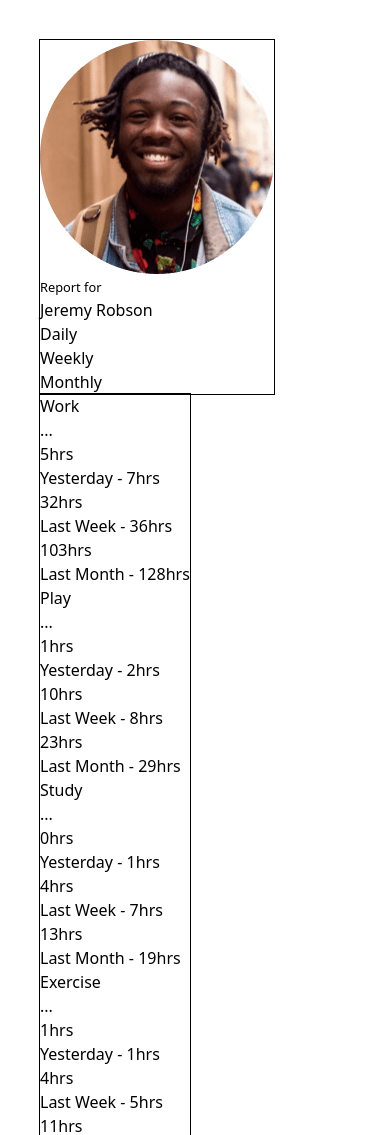
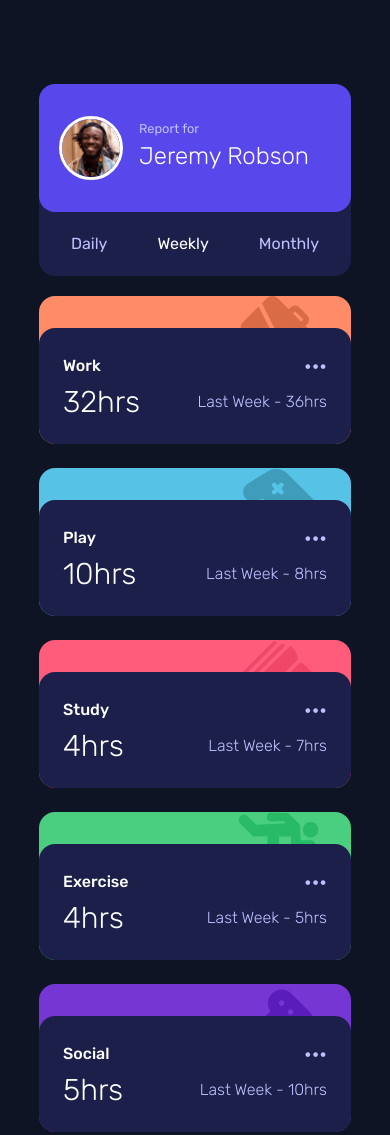
Before and after one commit to nazeeha-kb/time-tracking-dashboard, a website: page index.html in a window 390 px wide. Shown: the top 1135 px of the page. Drawn offline with nearby package versions, Linux system fonts and the light colour scheme; files that its build step writes are made by us from their sources.

Commit message:
mobile and PC UI layout

```diff
--- a/index.html
+++ b/index.html
@@ -1,4 +1,4 @@
-<!DOCTYPE html>
+<!doctype html>
 <html lang="en">
   <head>
     <meta charset="UTF-8" />
@@ -36,40 +36,51 @@
       }
     </style>
   </head>
-  <body>
-    <main class="p-10">
+  <body
+    class="bg-navy-950 min-h-screen text-white rubik-400 flex flex-col justify-center items-center pt-15"
+  >
+    <main
+      class="p-6 flex flex-col md:gap-6 md:flex-row md:min-h-110 min-h-160 min-w-90 md:w-[clamp(47.5rem,8.636rem+81.82vw,70rem)] md:space-y-0 space-y-5"
+    >
       <!-- Profile & Navigation -->
-      <article class="outline h-fit w-fit">
-        <section id="profile">
+      <article class="bg-navy-900 rounded-2xl">
+        <section
+          id="profile"
+          class="bg-cust-purple-600 rounded-2xl flex flex-row gap-4 md:flex-col px-5 py-8 md:pb-15 md:pt-12"
+        >
           <div>
             <img
               src="images/image-jeremy.png"
               alt="Profile Picture of Jeremy Robson"
+              class="shrink-0 border-3 border-white rounded-full size-16"
             />
           </div>
           <div>
-            <small>Report for</small>
-            <h1>Jeremy Robson</h1>
+            <small class="text-navy-200">Report for</small>
+            <h1 class="lg:text-4xl text-2xl rubik-300">Jeremy Robson</h1>
           </div>
         </section>
-        <nav id="navigation">
+        <nav
+          id="navigation"
+          class="flex flex-row md:flex-col md:gap-4 justify-between rubik-400 px-8 py-5"
+        >
           <div
             id="toggle-daily"
-            class="cursor-pointer"
+            class="cursor-pointer hover:text-white"
             onclick="handleToggle(event)"
           >
             Daily
           </div>
           <div
             id="toggle-weekly"
-            class="cursor-pointer"
+            class="cursor-pointer hover:text-white"
             onclick="handleToggle(event)"
           >
             Weekly
           </div>
           <div
             id="toggle-monthly"
-            class="cursor-pointer"
+            class="cursor-pointer hover:text-white"
             onclick="handleToggle(event)"
           >
             Monthly
@@ -78,7 +89,10 @@
       </article>
 
       <!-- Work -->
-      <article id="container" class="outline h-fit w-fit"></article>
+      <article
+        id="container"
+        class="grid md:grid-rows-2 md:grid-cols-3 grid-rows-1 gap-6 w-full"
+      ></article>
     </main>
 
     <!-- <div class="attribution">
--- a/main.js
+++ b/main.js
@@ -11,48 +11,65 @@ const appendItem = (item) => {
   // add markup for each item to the DOM
 
   const section = document.createElement("section");
+  section.classList.add("track-parent");
+  const itemTitle = (item?.title).toLowerCase().replace(" ", "-");
+  section.classList.add(`bg-${itemTitle}`);
+  section.classList.add("icon-bg");
+  section.style.setProperty("--bg-image", `url(/images/icon-${itemTitle}.svg)`);
+  const trackContainer = document.createElement("div");
+  trackContainer.classList.add("track-container");
 
   // Header
   const header = document.createElement("header");
+  header.classList.add("header");
+  header.classList.add("rubik-500");
   // Heading - work, play, etc
   const heading = document.createElement("h2");
   heading.innerHTML = `${item?.title}`;
   //   dots
   const dots = document.createElement("div");
-  dots.innerHTML = `...`;
+  dots.innerHTML = `•••`;
+  dots.classList.add("dots");
   header.appendChild(heading);
   header.appendChild(dots);
 
   //   Track
   const track = document.createElement("div");
+  track.classList.add("rubik-300");
   // Time frames
 
   // Daily
   const daily = document.createElement("div");
   daily.setAttribute("id", "daily");
   daily.setAttribute("data-visible", "false");
-  daily.innerHTML = `<time datetime="PT${item?.timeframes?.daily?.current}H">${item?.timeframes?.daily?.current}hrs</time>
-  <p>Yesterday  - <time datetime="PT${item?.timeframes?.daily?.previous}H">${item?.timeframes?.daily?.previous}hrs</time></p>`;
+  daily.classList.add("track-content");
+  daily.innerHTML = `<time class="md:text-4xl text-3xl" datetime="PT${item?.timeframes?.daily?.current}H">${item?.timeframes?.daily?.current}hrs</time>
+  <p class="text-navy-200 text-md">Yesterday  - <time datetime="PT${item?.timeframes?.daily?.previous}H">${item?.timeframes?.daily?.previous}hrs</time></p>`;
+  dailyToggle.classList.add("text-navy-200");
   track.appendChild(daily);
 
   // Weekly
   const weekly = document.createElement("div");
   weekly.setAttribute("id", "weekly");
   weekly.setAttribute("data-visible", "true");
-  weekly.innerHTML = `<time datetime="PT${item?.timeframes?.weekly?.current}H">${item?.timeframes?.weekly?.current}hrs</time>
-  <p>Last Week  - <time datetime="PT${item?.timeframes?.weekly?.previous}H">${item?.timeframes?.weekly?.previous}hrs</time></p>`;
+  weekly.classList.add("track-content");
+  weekly.innerHTML = `<time class="md:text-4xl text-3xl" datetime="PT${item?.timeframes?.weekly?.current}H">${item?.timeframes?.weekly?.current}hrs</time>
+  <p class="text-navy-200 text-md">Last Week  - <time datetime="PT${item?.timeframes?.weekly?.previous}H">${item?.timeframes?.weekly?.previous}hrs</time></p>`;
   track.appendChild(weekly);
 
   // Monthly
   const monthly = document.createElement("div");
   monthly.setAttribute("id", "monthly");
   monthly.setAttribute("data-visible", "false");
-  monthly.innerHTML = `<time datetime="PT${item?.timeframes?.monthly?.current}H">${item?.timeframes?.monthly?.current}hrs</time>
-  <p>Last Month  - <time datetime="PT${item?.timeframes?.monthly?.previous}H">${item?.timeframes?.monthly?.previous}hrs</time></p>`;
+  monthly.classList.add("track-content");
+  monthly.innerHTML = `<time class="md:text-4xl text-3xl" datetime="PT${item?.timeframes?.monthly?.current}H">${item?.timeframes?.monthly?.current}hrs</time>
+  <p class="text-navy-200 text-md">Last Month  - <time datetime="PT${item?.timeframes?.monthly?.previous}H">${item?.timeframes?.monthly?.previous}hrs</time></p>`;
+  monthlyToggle.classList.add("text-navy-200");
   track.appendChild(monthly);
 
-  section.appendChild(header);
-  section.appendChild(track);
+  trackContainer.appendChild(header);
+  trackContainer.appendChild(track);
+  section.appendChild(trackContainer);
   container.appendChild(section);
 };
 
@@ -88,6 +105,11 @@ const handleToggle = (e) => {
     let visiblity = daily.dataset.visible;
     // updating the `data-visible` attribute
     if (visiblity == "false") {
+      // Changing text color for nav
+      dailyToggle.classList.remove("text-navy-200");
+      weeklyToggle.classList.add("text-navy-200");
+      monthlyToggle.classList.add("text-navy-200");
+
       dailyView.forEach((d) => {
         d.dataset.visible = "true";
       });
@@ -102,7 +124,13 @@ const handleToggle = (e) => {
     }
   } else if (e.target == weeklyToggle) {
     let visiblity = weekly.dataset.visible;
+
     if (visiblity == "false") {
+      // Changing text color for nav
+      dailyToggle.classList.add("text-navy-200");
+      weeklyToggle.classList.remove("text-navy-200");
+      monthlyToggle.classList.add("text-navy-200");
+
       dailyView.forEach((d) => {
         d.dataset.visible = "false";
       });
@@ -118,7 +146,13 @@ const handleToggle = (e) => {
   } else {
     // let displayMonthly = e.target
     let visiblity = monthly.dataset.visible;
+
     if (visiblity == "false") {
+      // Changing text color for nav
+      dailyToggle.classList.add("text-navy-200");
+      weeklyToggle.classList.add("text-navy-200");
+      monthlyToggle.classList.remove("text-navy-200");
+
       dailyView.forEach((d) => {
         d.dataset.visible = "false";
       });
--- a/src/input.css
+++ b/src/input.css
@@ -25,17 +25,18 @@
   /* Primary */
   --color-cust-purple-600: hsl(246, 80%, 60%);
 
-  --color-purple-socia: hsl(264, 64%, 52%);
-  --color-orange-work: hsl(15, 100%, 70%);
-  --color-blue-play: hsl(195, 74%, 62%);
-  --color-pink-study: hsl(348, 100%, 68%);
-  --color-green-exercise: hsl(145, 58%, 55%);
-  --color-yellow-selfCare: hsl(43, 84%, 65%);
+  --color-social: hsl(264, 64%, 52%);
+  --color-work: hsl(15, 100%, 70%);
+  --color-play: hsl(195, 74%, 62%);
+  --color-study: hsl(348, 100%, 68%);
+  --color-exercise: hsl(145, 58%, 55%);
+  --color-self-care: hsl(43, 84%, 65%);
 
   /* Neutral */
   --color-cust-purple-500: hsl(235, 45%, 61%);
   --color-navy-950: hsl(226, 43%, 10%);
   --color-navy-900: hsl(235, 46%, 20%);
+  --color-navy-500: hsl(235, 46%, 38%);
   --color-navy-200: hsl(236, 100%, 87%);
 
   /* Typography */
@@ -47,3 +48,70 @@
   --breakpoint-mobile: 375px;
   --breakpoint-desktop: 1440px;
 }
+
+/* different border colors for each sections */
+
+@layer utilities {
+  .bg-social {
+    @apply bg-social;
+  }
+  .bg-work {
+    @apply bg-work;
+  }
+  .bg-play {
+    @apply bg-play;
+  }
+  .bg-study {
+    @apply bg-study;
+  }
+  .bg-exercise {
+    @apply bg-exercise;
+  }
+  .bg-self-care {
+    @apply bg-self-care;
+  }
+}
+
+/* Display is hidden when not toggled */
+
+#weekly[data-visible="false"],
+#daily[data-visible="false"],
+#monthly[data-visible="false"] {
+  display: none;
+}
+
+/* parent of track container */
+.track-parent {
+  @apply md:pt-10 pt-8 rounded-2xl;
+}
+
+/* Container */
+.track-container {
+  @apply bg-navy-900 rounded-2xl md:p-6 md:py-8 sm:p-8 p-6 h-full md:space-y-4 space-y-1 hover:cursor-pointer hover:bg-navy-500 has-[.dots:hover]:bg-navy-900;
+}
+
+/* header */
+.header {
+  @apply flex justify-between items-center;
+}
+
+.dots {
+  @apply cursor-pointer text-navy-200 text-xl;
+}
+
+/* track */
+#weekly[data-visible="true"],
+#daily[data-visible="true"],
+#monthly[data-visible="true"] {
+  @apply flex flex-row md:flex-col;
+}
+
+.track-content {
+  @apply flex md:gap-3 justify-between md:items-start items-center;
+}
+
+.icon-bg {
+  background-image: var(--bg-image);
+  background-position: top right 2rem;
+  background-repeat: no-repeat;
+}
```
